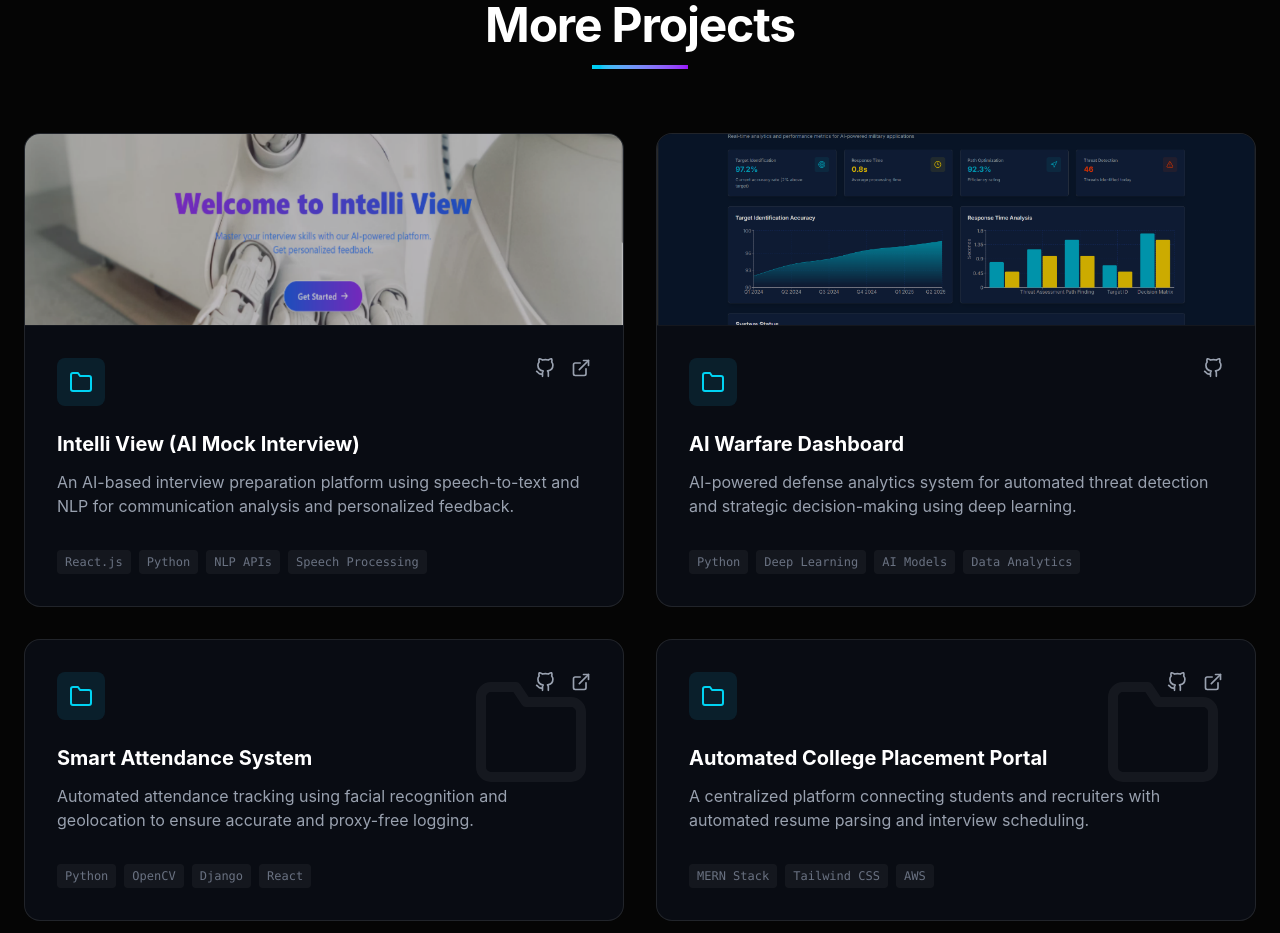
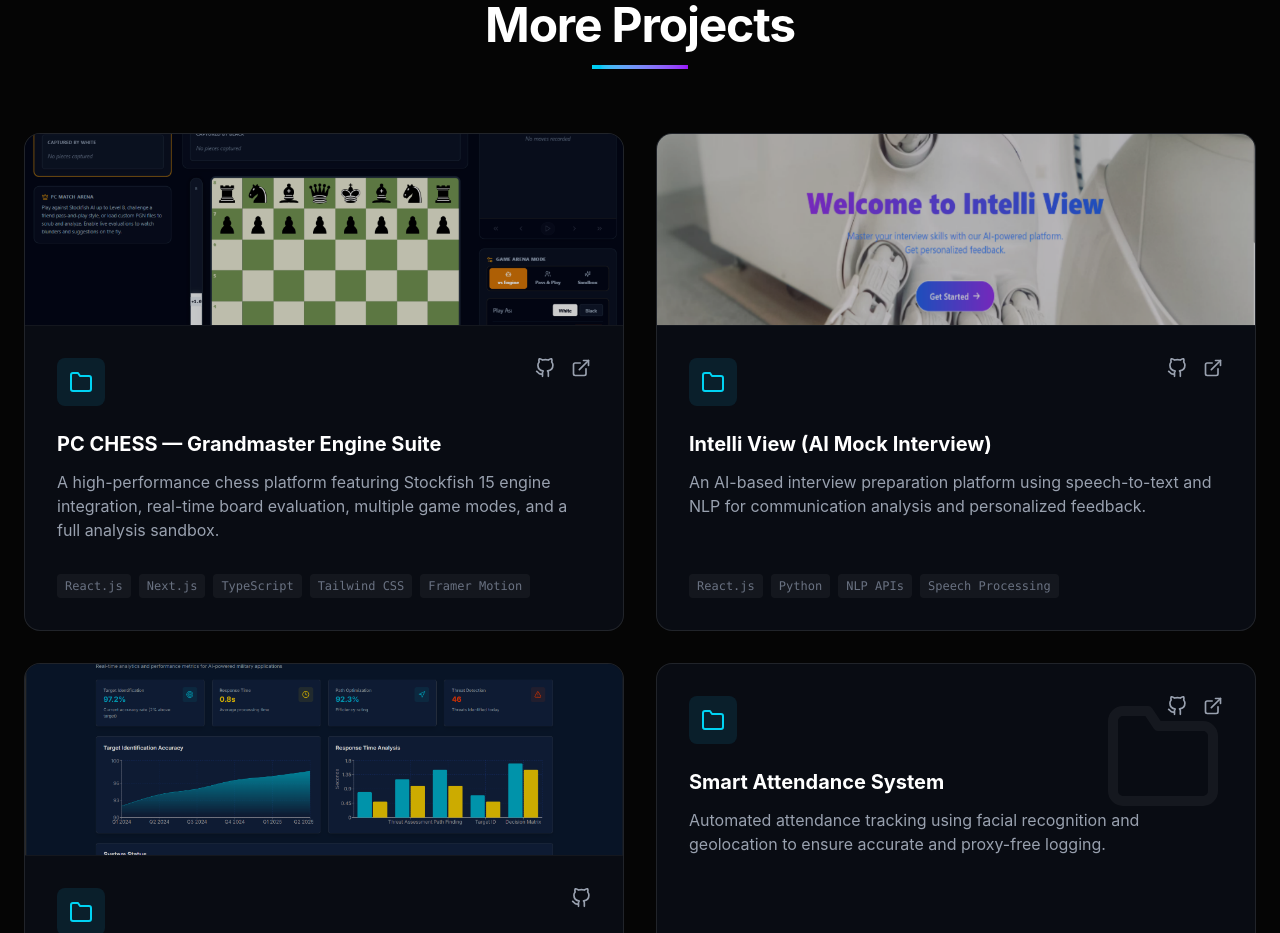
Before and after one commit to Pandirichandu/pandiri-chandu-portfolio, a React (Vite) app: page / in a window 1280 px wide. Shown: the part 3500-4433 px from the top of the page. Built offline with nearby package versions, Linux system fonts and the light colour scheme.

Commit message:
feat: add PC CHESS - Grandmaster Engine Suite project to portfolio with authentic screenshot

```diff
--- a/src/components/Projects.jsx
+++ b/src/components/Projects.jsx
@@ -9,8 +9,35 @@ import {
 } from "../utils/motionVariants";
 import intelliViewImg from "../assets/projects/intelliview.png";
 import aiWarfareImg from "../assets/projects/aiwarfare.png";
+import chessImg from "../assets/projects/chess.png";
 
 const otherProjects = [
+  {
+    title: "PC CHESS — Grandmaster Engine Suite",
+    description:
+      "A high-performance chess platform featuring Stockfish 15 engine integration, real-time board evaluation, multiple game modes, and a full analysis sandbox.",
+    fullDescription:
+      "PC CHESS is an advanced, offline-first interactive chess application designed for gameplay, training, and deep board analysis. It features custom chess rules validation, a multi-skin interactive chessboard, and an analytics dashboard.",
+    tech: ["React.js", "Next.js", "TypeScript", "Tailwind CSS", "Framer Motion"],
+    image: chessImg,
+    github: "https://github.com/Pandirichandu/Chess-Game",
+    live: "https://pc-chess.vercel.app/",
+    architecture:
+      "The application leverages a decoupled state management system interacting with a custom validation engine and notation parser. An asynchronous Web Worker handles CPU-heavy Stockfish engine calculations off the main thread to ensure high-performance UI rendering.",
+    challenges: [
+      "Executing CPU-heavy Stockfish evaluations in background Web Worker threads to preserve 60 FPS UI rendering.",
+      "Developing a bug-free, pure TypeScript move validation engine handling en passant, castling rights, and complex draws.",
+      "Designing a responsive, gesture-friendly chess grid supporting responsive layouts and tactile sound feedback.",
+    ],
+    features: [
+      "Real-time Stockfish AI opponent matches",
+      "Live centipawn evaluation & blunder categorization",
+      "Analysis sandbox with FEN/PGN import/export",
+      "PWA support for fully offline-first capabilities",
+    ],
+    scalability:
+      "The stateless game controller and notation system support instant multiplayer syncing. Heavy assets and audio files are cached locally via a registered service worker for rapid loading.",
+  },
   {
     title: "Intelli View (AI Mock Interview)",
     description:
```
Also changed, not shown: src/assets/projects/chess.png (added).
